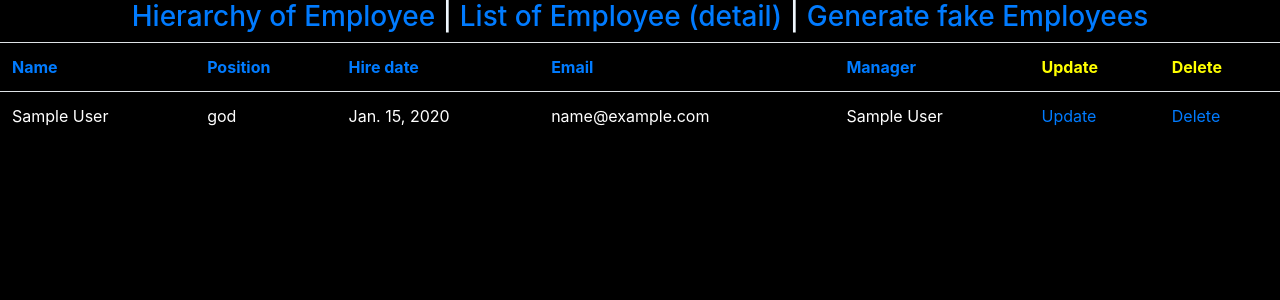
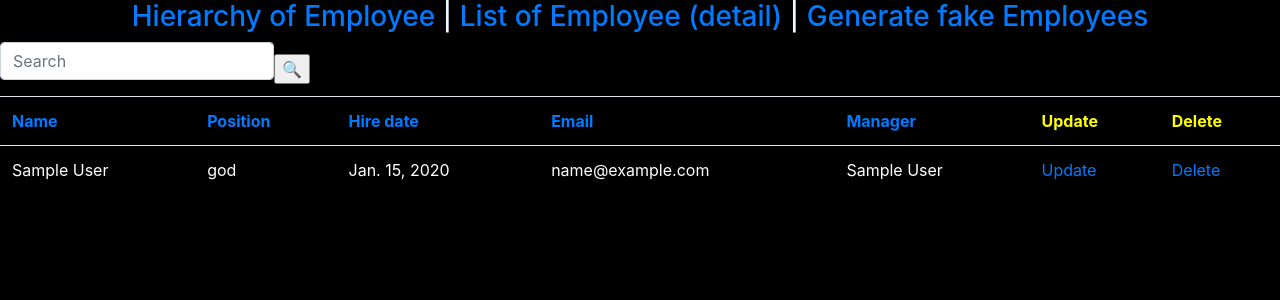
Before and after one commit to hikehikehike/anc, a Django app: page /employee_list/ in a window 1280 px wide. Shown: the top 300 px of the page. Run offline with Django 4.2, Linux system fonts and the light colour scheme; tables that the repository leaves empty hold one stand-in row (values such as "Sample post"); some libraries are stand-ins or nearby versions.

Commit message:
Add search of all fields in Employee

```diff
--- a/create_hierarchy/forms.py
+++ b/create_hierarchy/forms.py
@@ -8,3 +8,12 @@ class EmployeeForm(forms.ModelForm):
     class Meta:
         model = Employee
         fields = "__all__"
+
+
+class EmployeeSearchForm(forms.Form):
+    search = forms.CharField(
+        max_length=255,
+        required=False,
+        label="",
+        widget=forms.TextInput(attrs={"placeholder": "Search"})
+    )
--- a/create_hierarchy/views.py
+++ b/create_hierarchy/views.py
@@ -1,12 +1,13 @@
 import json
 import random
 
+from django.db.models import Q
 from django.shortcuts import render
 from django.urls import reverse_lazy
 from django.views import generic
 from django_seed import Seed
 
-from create_hierarchy.forms import EmployeeForm
+from create_hierarchy.forms import EmployeeForm, EmployeeSearchForm
 from create_hierarchy.models import Employee
 
 POSITION = [
@@ -74,6 +75,7 @@ def index(request):
 
 class EmployeeListViews(generic.ListView):
     model = Employee
+    queryset = Employee.objects.all()
     fields = "__all__"
     paginate_by = 50
     ordering = ["id", "position", "name", "hire_date", "email", "manager"]
@@ -83,7 +85,35 @@ class EmployeeListViews(generic.ListView):
         order_by = self.request.GET.get("order_by")
         if order_by in self.ordering:
             return queryset.order_by(order_by)
+
+        search = self.request.GET.get("search", "")
+
+        if search:
+            search_filters = Q()
+            for field in self.model._meta.fields:
+                if hasattr(field, "name"):
+                    if field.is_relation:
+                        search_filters |= Q(
+                            **{f"{field.name}__{field.related_model._meta.pk.name}__iexact": search})
+                    else:
+                        search_filters |= Q(**{f"{field.name}__iexact": search})
+            queryset = queryset.filter(search_filters)
+
         return queryset
+
+    def get_context_data(self, *, object_list=None, **kwargs):
+        context = super(EmployeeListViews, self).get_context_data(**kwargs)
+
+        search = self.request.GET.get(
+            "search", ""
+        )
+        context["search_form"] = EmployeeSearchForm(
+            initial={
+                "search": search
+            }
+        )
+
+        return context
 
 
 class EmployeeUpdateViews(generic.UpdateView):
--- a/templates/create_hierarchy/employee_list.html
+++ b/templates/create_hierarchy/employee_list.html
@@ -1,5 +1,12 @@
 {% extends "base.html" %}
+{% load crispy_forms_filters %}
 {% block content %}
+
+  <form action="" method="get" class="form-inline">
+  {{ search_form|crispy }}
+    <input type="submit" value="🔍">
+  </form>
+
 <table class="table">
   <tr>
     <th><a href="?order_by=name">Name</a></th>
@@ -26,7 +33,7 @@
   <ul class="pagination">
     {% if page_obj.has_previous %}
       <li class="page-item"></li>
-      <a href="?page={{ page_obj.previous_page_number }}" class="page-link">prev</a>
+      <a href="?page={{ page_obj.previous_page_number }}{% if request.GET.search %}&search={{ request.GET.search }}{% endif %}" class="page-link">prev</a>
     {% endif %}
 
     <li class="page-item active">
@@ -35,7 +42,7 @@
 
     {% if page_obj.has_next %}
       <li class="page-item"></li>
-      <a href="?page={{ page_obj.next_page_number }}" class="page-link">next</a>
+      <a href="?page={{ page_obj.next_page_number }}{% if request.GET.search %}&search={{ request.GET.search }}{% endif %}" class="page-link">next</a>
     {% endif %}
   </ul>
 {% endif %}
```
